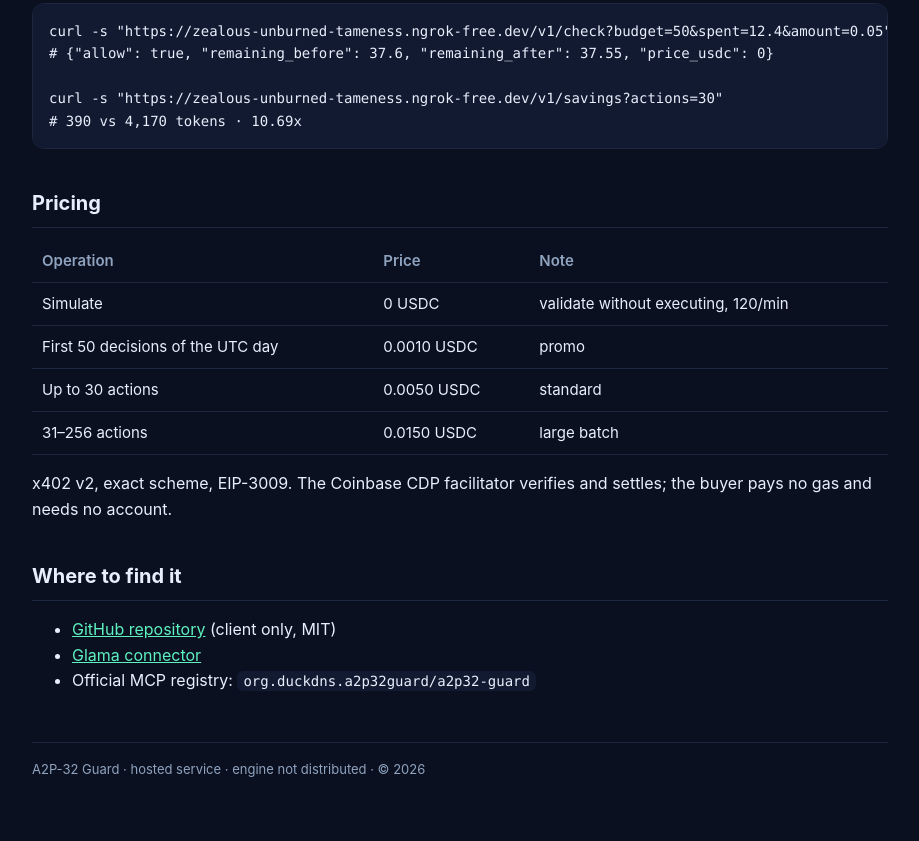
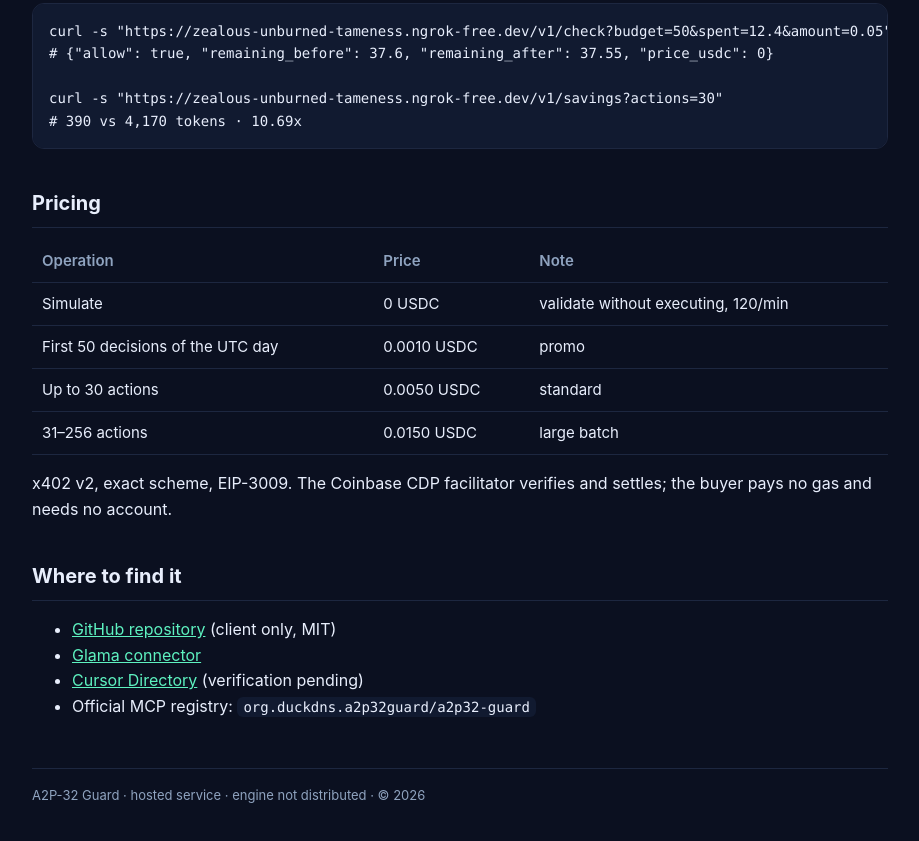
Before and after one commit to aymanesamhi1234-collab/a2p32-mcp, a plain HTML site: page docs/index.html in a window 1280 px wide. Shown: the part 2374-3215 px from the top of the page, without its empty margins (180-1099 px from the left). Drawn offline with Linux system fonts and the light colour scheme.

Commit message:
docs: cursor directory listing

```diff
--- a/docs/index.html
+++ b/docs/index.html
@@ -132,6 +132,7 @@ curl -s "https://zealous-unburned-tameness.ngrok-free.dev/v1/savings?actions=30"
   <ul>
     <li><a href="https://github.com/aymanesamhi1234-collab/a2p32-mcp">GitHub repository</a> (client only, MIT)</li>
     <li><a href="https://glama.ai/mcp/connectors/org.duckdns.a2p32guard/a2p32-guard">Glama connector</a></li>
+    <li><a href="https://cursor.directory/plugins/a2p-32-guard">Cursor Directory</a> (verification pending)</li>
     <li>Official MCP registry: <code>org.duckdns.a2p32guard/a2p32-guard</code></li>
   </ul>
 
```
Also changed, not shown: 1 other file.
